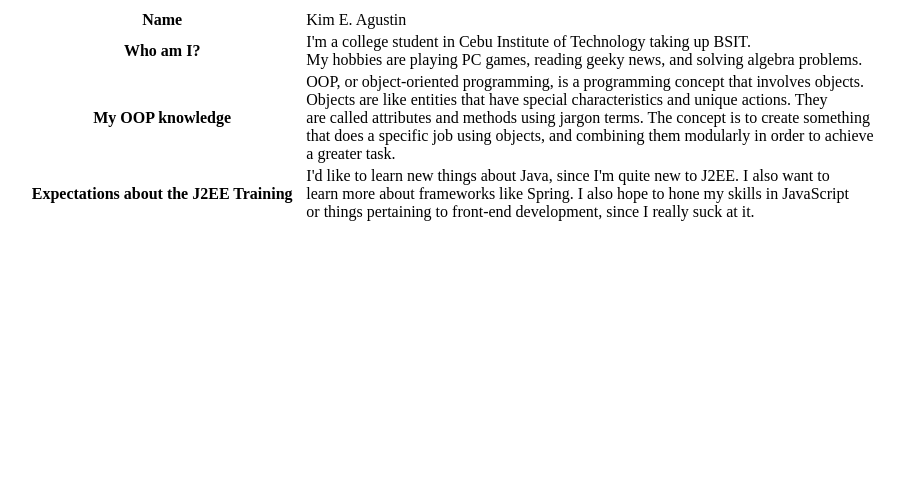
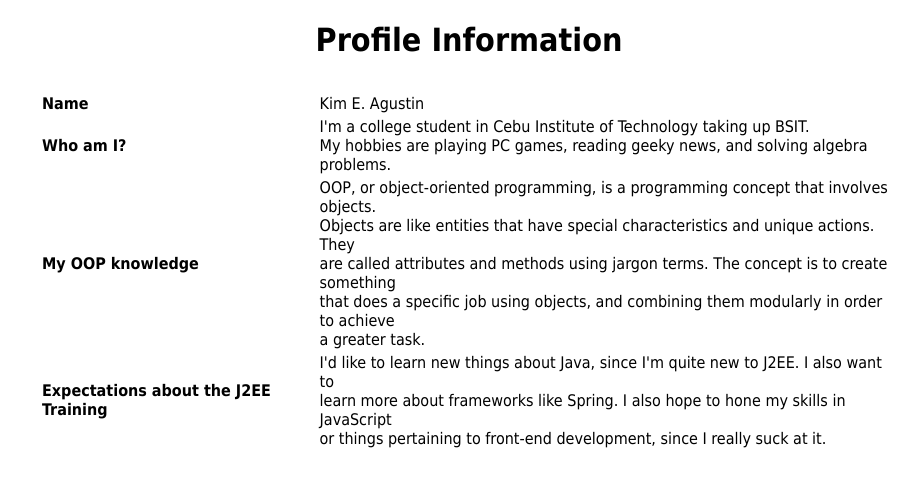
Before and after one commit to metalgear8019/ProfileInformation, a plain HTML site: page ProfileInformation/build/web/index.html in a window 1280 px wide. Shown: the whole page, without its empty margins (171-1089 px from the left). Drawn offline with Linux system fonts and the light colour scheme.

Commit message:
Style updates

```diff
--- a/ProfileInformation/build/web/index.html
+++ b/ProfileInformation/build/web/index.html
@@ -11,7 +11,8 @@ and open the template in the editor.
         <meta name="viewport" content="width=device-width, initial-scale=1.0">
     </head>
     <body>
-        <table align='center' width='900px'>
+        <h1 align='center'>Profile Information</h1>
+        <table align='center' width='900px' style="padding: 10px 20px">
             <tr>
                 <th>Name</th>
                 <td>Kim E. Agustin</td>
@@ -43,4 +44,15 @@ and open the template in the editor.
             </tr>
         </table>
     </body>
+    <style type="text/css">
+        body
+        {
+            font-family: "Tahoma";
+        }
+        th
+        {
+            text-align: left;
+            vertical-align: middle;
+        }
+    </style>
 </html>
```
Also changed, not shown: ProfileInformation/web/index.html (+13 -1 lines).
